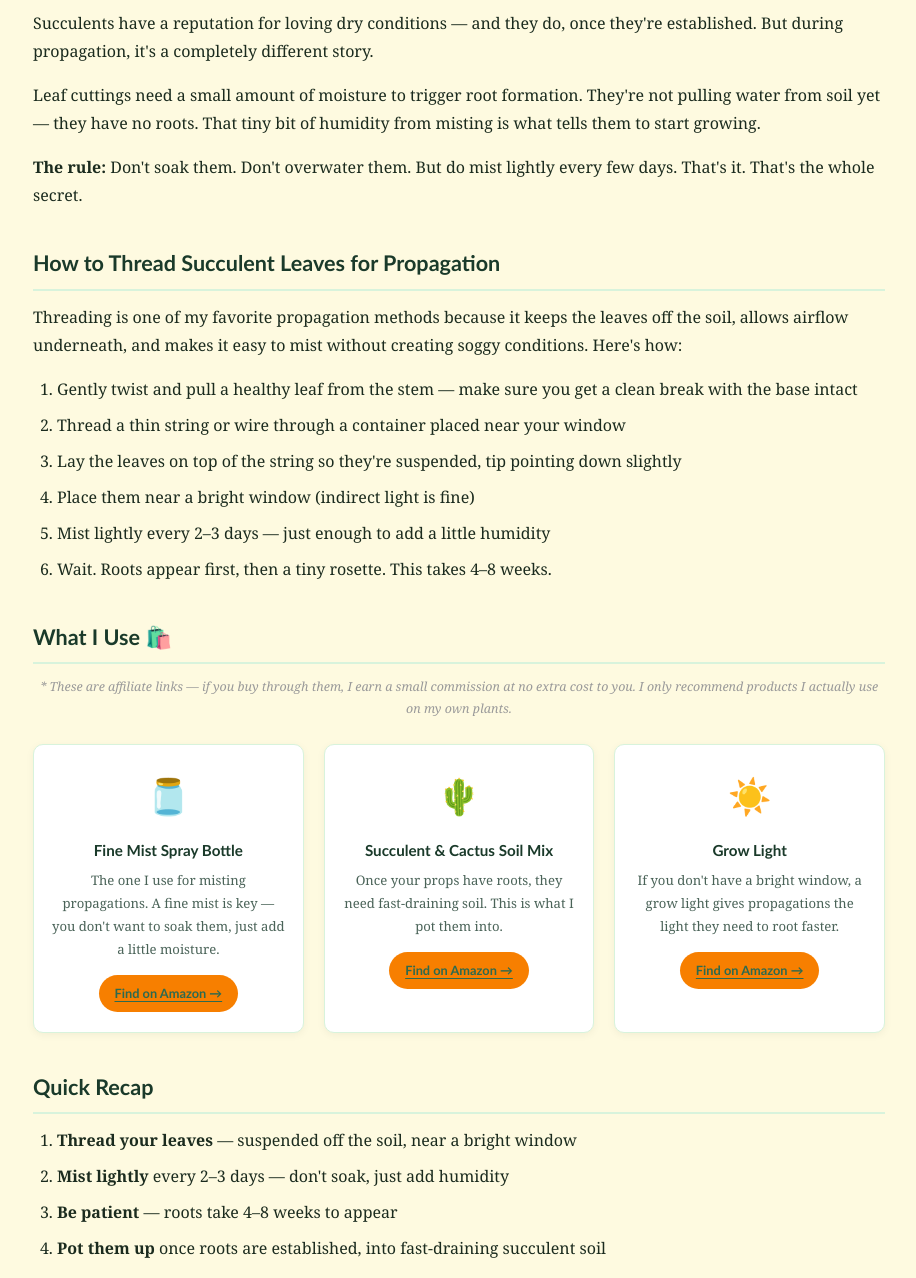
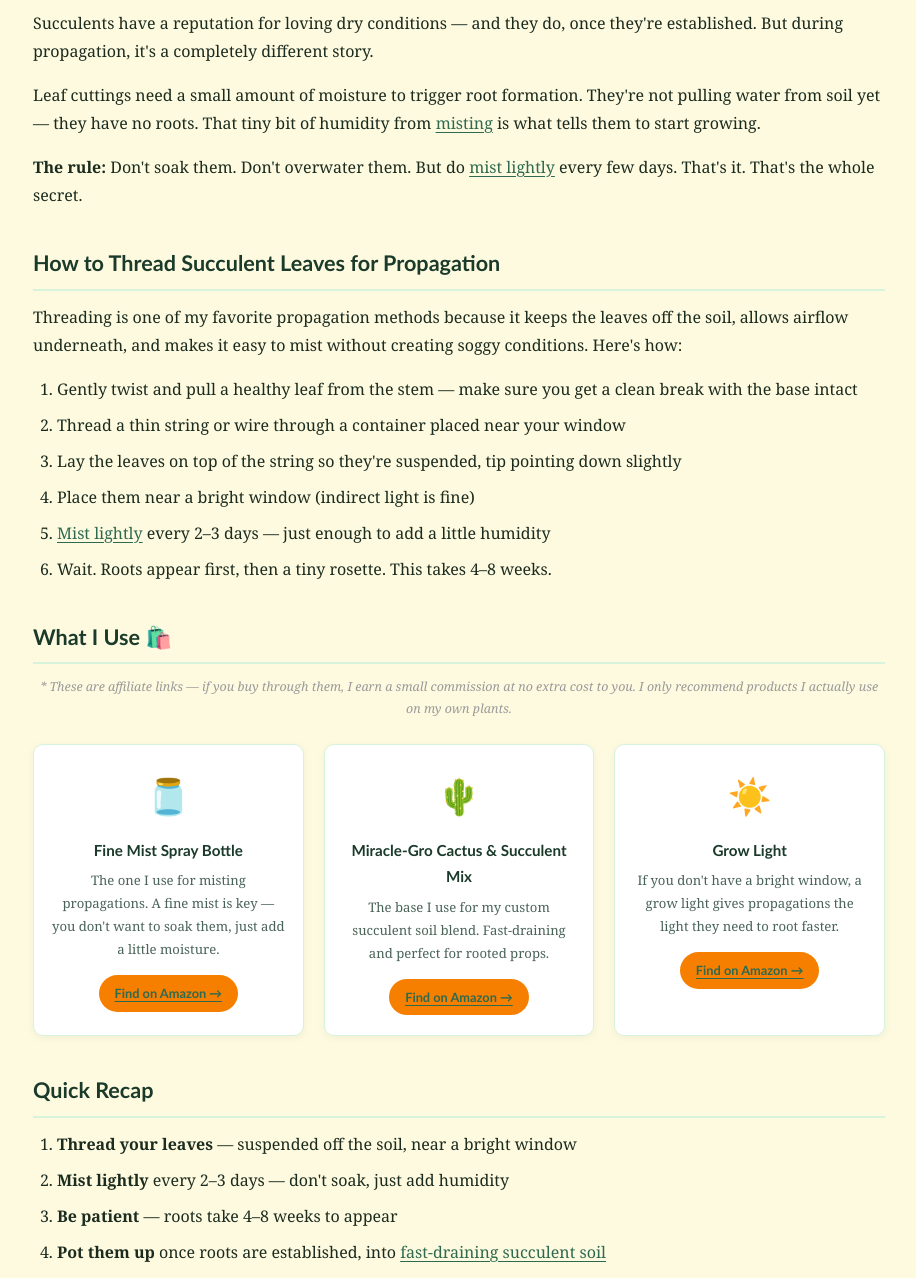
Before and after one commit to magsjungle/mags-jungle-blog-, a plain HTML site: page posts/succulent-propagation-experiment.html in a window 1280 px wide. Shown: the part 1082-2360 px from the top of the page, without its empty margins (181-1097 px from the left). Drawn offline with Linux system fonts and the light colour scheme; a script that the page names is missing.

Commit message:
Add inline affiliate links and update soil product to Miracle-Gro

```diff
--- a/posts/succulent-propagation-experiment.html
+++ b/posts/succulent-propagation-experiment.html
@@ -60,7 +60,7 @@
       On December 28th, I threaded two different sedum leaves and hung them by the same window. Same spot, same natural light, started on the same day. The only variable I changed was moisture.
     </p>
     <ul>
-      <li><strong>Orange sedum:</strong> lightly misted with a spray bottle on a regular schedule</li>
+      <li><strong>Orange sedum:</strong> lightly misted with a <a href="https://www.amazon.com/dp/B0D22PPZCL?tag=maguimartinez-20" target="_blank">spray bottle</a> on a regular schedule</li>
       <li><strong>Green sedum:</strong> left completely dry — no spraying at all</li>
     </ul>
     <p>
@@ -94,10 +94,10 @@
       Succulents have a reputation for loving dry conditions — and they do, once they're established. But during propagation, it's a completely different story.
     </p>
     <p>
-      Leaf cuttings need a small amount of moisture to trigger root formation. They're not pulling water from soil yet — they have no roots. That tiny bit of humidity from misting is what tells them to start growing.
+      Leaf cuttings need a small amount of moisture to trigger root formation. They're not pulling water from soil yet — they have no roots. That tiny bit of humidity from <a href="https://www.amazon.com/dp/B0D22PPZCL?tag=maguimartinez-20" target="_blank">misting</a> is what tells them to start growing.
     </p>
     <p>
-      <strong>The rule:</strong> Don't soak them. Don't overwater them. But do mist lightly every few days. That's it. That's the whole secret.
+      <strong>The rule:</strong> Don't soak them. Don't overwater them. But do <a href="https://www.amazon.com/dp/B0D22PPZCL?tag=maguimartinez-20" target="_blank">mist lightly</a> every few days. That's it. That's the whole secret.
     </p>
 
     <h2>How to Thread Succulent Leaves for Propagation</h2>
@@ -109,7 +109,7 @@
       <li>Thread a thin string or wire through a container placed near your window</li>
       <li>Lay the leaves on top of the string so they're suspended, tip pointing down slightly</li>
       <li>Place them near a bright window (indirect light is fine)</li>
-      <li>Mist lightly every 2–3 days — just enough to add a little humidity</li>
+      <li><a href="https://www.amazon.com/dp/B0D22PPZCL?tag=maguimartinez-20" target="_blank">Mist lightly</a> every 2–3 days — just enough to add a little humidity</li>
       <li>Wait. Roots appear first, then a tiny rosette. This takes 4–8 weeks.</li>
     </ol>
 
@@ -130,9 +130,9 @@
 
       <div class="product-card">
         <div class="product-icon">🌵</div>
-        <h4>Succulent & Cactus Soil Mix</h4>
-        <p>Once your props have roots, they need fast-draining soil. This is what I pot them into.</p>
-        <a href="https://www.amazon.com/s?k=succulent+cactus+soil+mix&tag=maguimartinez-20"
+        <h4>Miracle-Gro Cactus & Succulent Mix</h4>
+        <p>The base I use for my custom succulent soil blend. Fast-draining and perfect for rooted props.</p>
+        <a href="https://www.amazon.com/dp/B0799NMGPC?tag=maguimartinez-20"
            target="_blank" class="btn-amazon">Find on Amazon →</a>
       </div>
 
@@ -151,7 +151,7 @@
       <li><strong>Thread your leaves</strong> — suspended off the soil, near a bright window</li>
       <li><strong>Mist lightly</strong> every 2–3 days — don't soak, just add humidity</li>
       <li><strong>Be patient</strong> — roots take 4–8 weeks to appear</li>
-      <li><strong>Pot them up</strong> once roots are established, into fast-draining succulent soil</li>
+      <li><strong>Pot them up</strong> once roots are established, into <a href="https://www.amazon.com/dp/B0799NMGPC?tag=maguimartinez-20" target="_blank">fast-draining succulent soil</a></li>
     </ol>
 
     <p>
```
